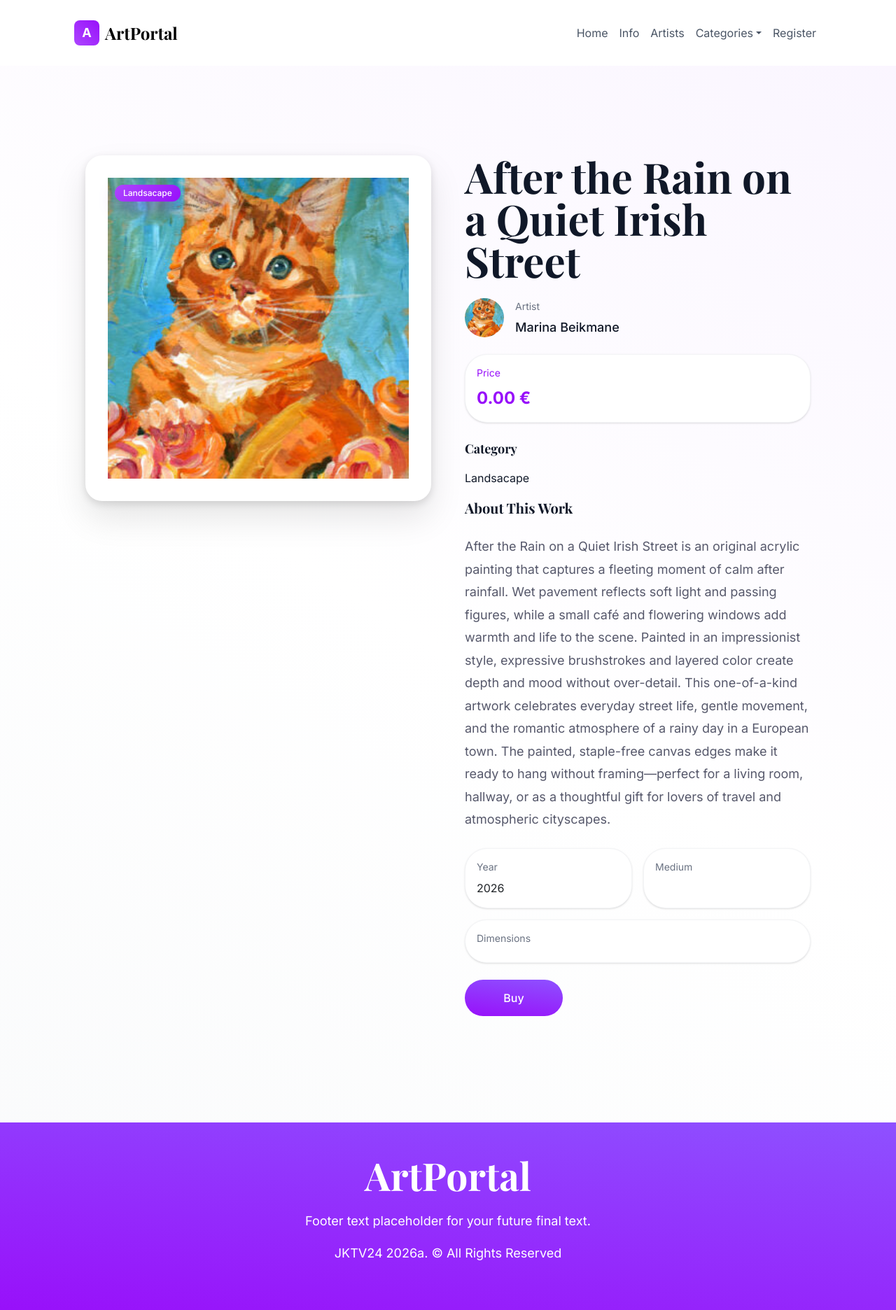
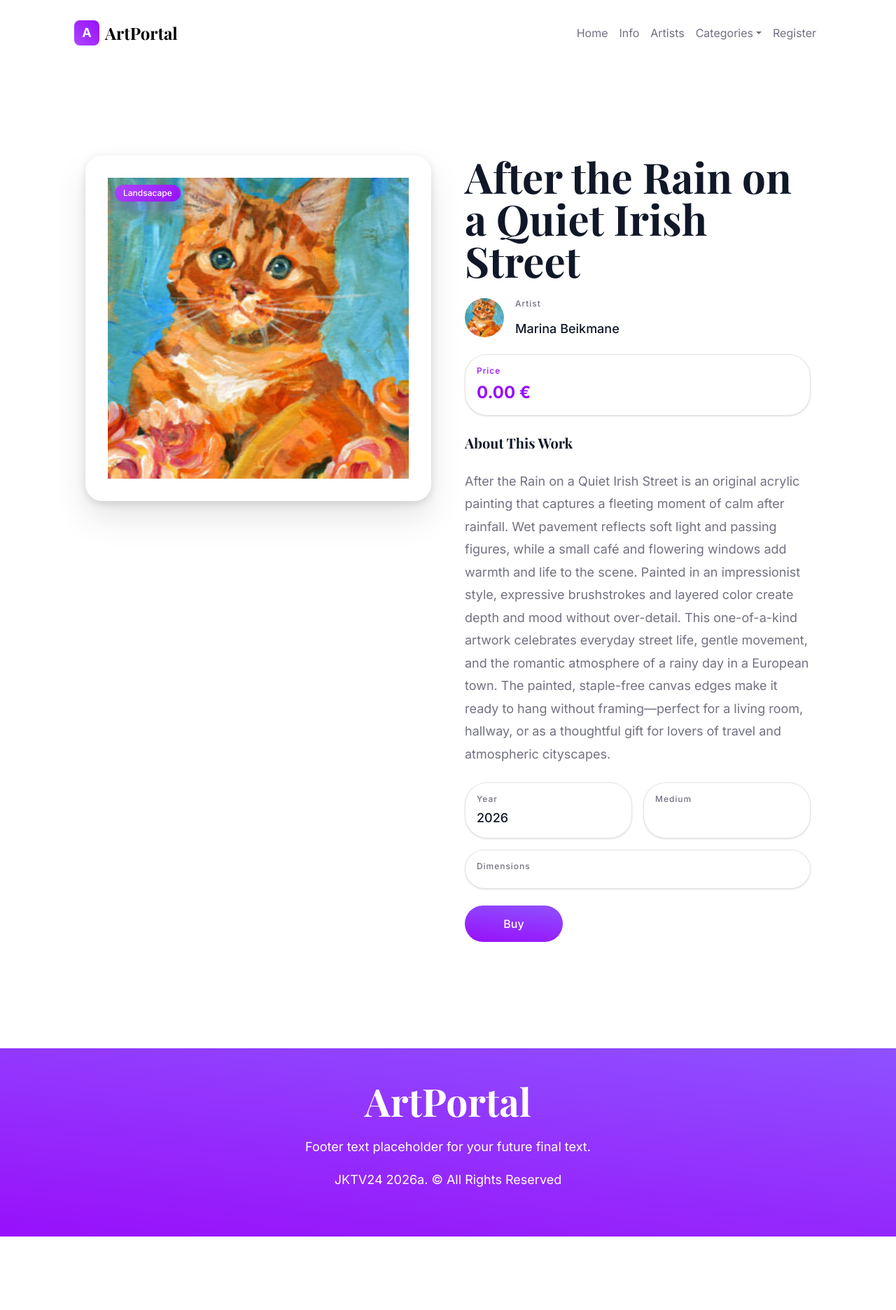
Before and after one commit to ElenaZudina/artportal, a PHP site: page /paintings?id=12 in a window 1280 px wide. Shown: the whole page at 70% size. After the commit the page ends 1767 px from the top, so only its background shows below. Run offline with PHP 8.4, Linux system fonts and the light colour scheme; data comes from the database, SQL or seed files in the repository.

Commit message:
Migrate to semantic design tokens and unify component styles

```diff
--- a/public/css/custom.css
+++ b/public/css/custom.css
@@ -16,7 +16,25 @@
   font-weight: var(--font-weight-normal);
   line-height: 20px;
   margin-bottom: 8px;
-  color: #6A7282;
+  color: var(--muted-foreground);
+}
+
+/* Painting specs label - matches artist profile label */
+.painting-specs-label {
+  font-size: 12px;
+  font-weight: var(--font-weight-medium);
+  letter-spacing: 0.08em;
+  color: var(--muted-foreground);
+  line-height: 1.2;
+}
+
+/* Painting specs value - matches artist profile link styling */
+.painting-specs-value {
+  font-size: 18px;
+  font-weight: var(--font-weight-medium);
+  line-height: 1.3;
+  color: var(--foreground);
+  text-decoration: none;
 }
 
 /* Artist description in grid card: 2 lines max */
@@ -62,12 +80,12 @@
   font-size: 18px;
   line-height: 32.5px;
   margin: 24px 0;
-  color: #56586B;
+  color: var(--muted-foreground);
 }
 
 .buy-button {
   background: var(--gradient-footer);
-  color: #FFFFFF;
+  color: var(--primary-foreground);
   border: none;
   border-radius: 999px;
   padding: 14px 30px;
@@ -77,18 +95,24 @@
 
 .buy-button:hover,
 .buy-button:focus-visible {
-  color: #FFFFFF;
+  color: var(--primary-foreground);
   opacity: 0.92;
 }
 
-.one-painting-price-label {
-  color: #9810FA;
+.one-painting-price-value {
+  color: var(--primary);
+  font-size: var(--text-xl);
+  font-weight: var(--font-weight-bold);
 }
 
-.one-painting-price-value {
-  color: #9810FA;
+.painting-price-value {
+  color: var(--primary);
   font-size: var(--text-xl);
   font-weight: var(--font-weight-bold);
+}
+
+.painting-price-label {
+  color: var(--primary);
 }
 
 .one-painting-image {
@@ -136,19 +160,13 @@
   min-width: 0;
 }
 
-.artist-profile-label {
-  font-size: 12px;
-  font-weight: var(--font-weight-medium);
-  letter-spacing: 0.08em;
-  color: #6A7282;
-  line-height: 1.2;
-}
+
 
 .artist-profile-link {
   font-size: 18px;
   font-weight: var(--font-weight-medium);
   line-height: 1.3;
-  color: #111827;
+  color: var(--foreground);
   text-decoration: none;
 }
 
--- a/public/css/style.css
+++ b/public/css/style.css
@@ -6,8 +6,8 @@ body {
   font-family: var(--font-body);
   font-size: 16px;
   line-height: 1.5;
-  background: var(--gradient-body);
-  color: #101828;
+  background: var(--background);
+  color: var(--foreground);
   margin: 0;
 }
 
@@ -96,6 +96,39 @@ input {
   --font-body: "Inter", sans-serif;
   --font-heading: "Playfair Display", serif;
 
+  /* Semantic color tokens */
+  --background: #ffffff;
+  --foreground: #101828;
+
+  --card: #ffffff;
+  --card-foreground: #101828;
+
+  --popover: #ffffff;
+  --popover-foreground: #101828;
+
+  --primary: #9810FA;
+  --primary-foreground: #ffffff;
+  --primary-dark: #7E22CE;
+
+  --secondary: #ececf0;
+  --secondary-foreground: #1a1a1a;
+
+  --muted: #f3f3f5;
+  --muted-foreground: #717182;
+
+  --accent: #e9ebef;
+  --accent-foreground: #101828;
+
+  --destructive: #d4183d;
+  --destructive-foreground: #ffffff;
+
+  --border: rgba(0, 0, 0, 0.1);
+  --input: transparent;
+  --input-background: #f3f3f5;
+  --switch-background: #cbced4;
+  --ring: #9810FA;
+  --radius: 0.625rem;
+
   /* Base Font Size */
   --font-size: 16px;
 
@@ -181,9 +214,10 @@ a:hover {
 ========================= */
 
 .card {
-  background: #ffffff;
-  border: 1px solid #F3F4F6;
-  border-radius: 10px;
+  background: var(--card);
+  color: var(--card-foreground);
+  border: 1px solid var(--border);
+  border-radius: var(--radius);
   box-shadow: 0 1px 3px 0 rgba(0, 0, 0, 0.1), 0 1px 2px -1px rgba(0, 0, 0, 0.1);
   transition: border-color 0.2s ease, box-shadow 0.2s ease;
 }
@@ -280,7 +314,7 @@ textarea:focus {
 
 .navbar .nav-link {
   font-size: 1rem;
-  color: #4A5565;
+  color: var(--muted-foreground);
   position: relative;
 }
 
@@ -291,16 +325,16 @@ textarea:focus {
 
 .navbar .nav-link.active,
 .navbar .nav-link.show {
-  color: #9810FA;
+  color: var(--primary);
 }
 
 .navbar .nav-link:not(.active):not(.show) {
-  color: #4A5565;
+  color: var(--muted-foreground);
 }
 
 .navbar .nav-link:not(.active):not(.show):hover,
 .navbar .nav-link:not(.active):not(.show):focus {
-  color: #101828;
+  color: var(--foreground);
 }
 
 .navbar .nav-link.active::before,
--- a/views/partials/paintings.php
+++ b/views/partials/paintings.php
@@ -75,21 +75,17 @@ class ViewPaintings{
                         $artistAvatar = !empty($item['artist_avatar']) ? $item['artist_avatar'] : 'test.jpg';
                         echo '<img src="images/' . htmlspecialchars($artistAvatar, ENT_QUOTES, 'UTF-8') . '" alt="' . htmlspecialchars($item['artist_name'] ?? 'Artist', ENT_QUOTES, 'UTF-8') . '" class="artist-avatar">';
                         echo '<div class="artist-profile-content">';
-                            echo '<p class="card-text">Artist</p>';
+                            echo '<p class="painting-specs-label">Artist</p>';
                             echo '<a href="artist?id=' . urlencode((string)($item['artist_id'] ?? '')) . '" class="artist-profile-link">' . htmlspecialchars($item['artist_name'] ?? 'Unknown', ENT_QUOTES, 'UTF-8') . '</a>';
                         echo '</div>';
                     echo '</div>';
 
                     echo '<div class="card rounded-5 mb-4">';
                         echo '<div class="card-body">';
-                            echo "<p class='card-text mb-2 one-painting-price-label'>Price</p>";
-                            echo "<p class='mb-0 one-painting-price-value'>" . htmlspecialchars($item['price'] ?? 'Unknown', ENT_QUOTES, 'UTF-8') . " €</p>";
+                            echo "<p class='painting-specs-label painting-price-label mb-2'>Price</p>";
+                            echo "<p class='painting-specs-value painting-price-value mb-0'>" . htmlspecialchars($item['price'] ?? 'Unknown', ENT_QUOTES, 'UTF-8') . " €</p>";
                         echo '</div>';
                     echo '</div>';
-
-
-                    echo "<h4 class='mb-3'>Category</h4>";
-                    echo "<p>" . htmlspecialchars($item['category_name'] ?? 'Unknown', ENT_QUOTES, 'UTF-8') . "</p>";
 
                     echo "<h3 class='mb-3'>About This Work</h3>";
                     echo "<p class='one-painting-description'>" . htmlspecialchars($item['description'] ?? 'Unknown', ENT_QUOTES, 'UTF-8') . "</p>";
@@ -98,8 +94,8 @@ class ViewPaintings{
                         echo '<div class="col-12 col-md-6">';
                             echo '<div class="card rounded-5 h-100">';
                                 echo '<div class="card-body">';
-                                    echo "<p class='card-text mb-2'>Year</p>";
-                                    echo "<p class='mb-0'>" . htmlspecialchars($item['year_created'] ?? 'Unknown', ENT_QUOTES, 'UTF-8') . "</p>";
+                                    echo "<p class='painting-specs-label mb-2'>Year</p>";
+                                    echo "<p class='painting-specs-value mb-0'>" . htmlspecialchars($item['year_created'] ?? 'Unknown', ENT_QUOTES, 'UTF-8') . "</p>";
                                 echo '</div>';
                             echo '</div>';
                         echo '</div>';
@@ -107,8 +103,8 @@ class ViewPaintings{
                         echo '<div class="col-12 col-md-6">';
                             echo '<div class="card rounded-5 h-100">';
                                 echo '<div class="card-body">';
-                                    echo "<p class='card-text mb-2'>Medium</p>";
-                                    echo "<p class='mb-0'>" . htmlspecialchars($item['medium'] ?? 'Unknown', ENT_QUOTES, 'UTF-8') . "</p>";
+                                    echo "<p class='painting-specs-label mb-2'>Medium</p>";
+                                    echo "<p class='painting-specs-value mb-0'>" . htmlspecialchars($item['medium'] ?? 'Unknown', ENT_QUOTES, 'UTF-8') . "</p>";
                                 echo '</div>';
                             echo '</div>';
                         echo '</div>';
@@ -116,8 +112,8 @@ class ViewPaintings{
                         echo '<div class="col-12">';
                             echo '<div class="card rounded-5 h-100">';
                                 echo '<div class="card-body">';
-                                    echo "<p class='card-text mb-2'>Dimensions</p>";
-                                    echo "<p class='mb-0'>" . htmlspecialchars($item['dimensions'] ?? 'Unknown', ENT_QUOTES, 'UTF-8') . "</p>";
+                                    echo "<p class='painting-specs-label mb-2'>Dimensions</p>";
+                                    echo "<p class='painting-specs-value mb-0'>" . htmlspecialchars($item['dimensions'] ?? 'Unknown', ENT_QUOTES, 'UTF-8') . "</p>";
                                 echo '</div>';
                             echo '</div>';
                         echo '</div>';
```
Also changed, not shown: other parts of public/css/custom.css (+13 -13 lines), other parts of public/css/style.css (+16 -16 lines).
